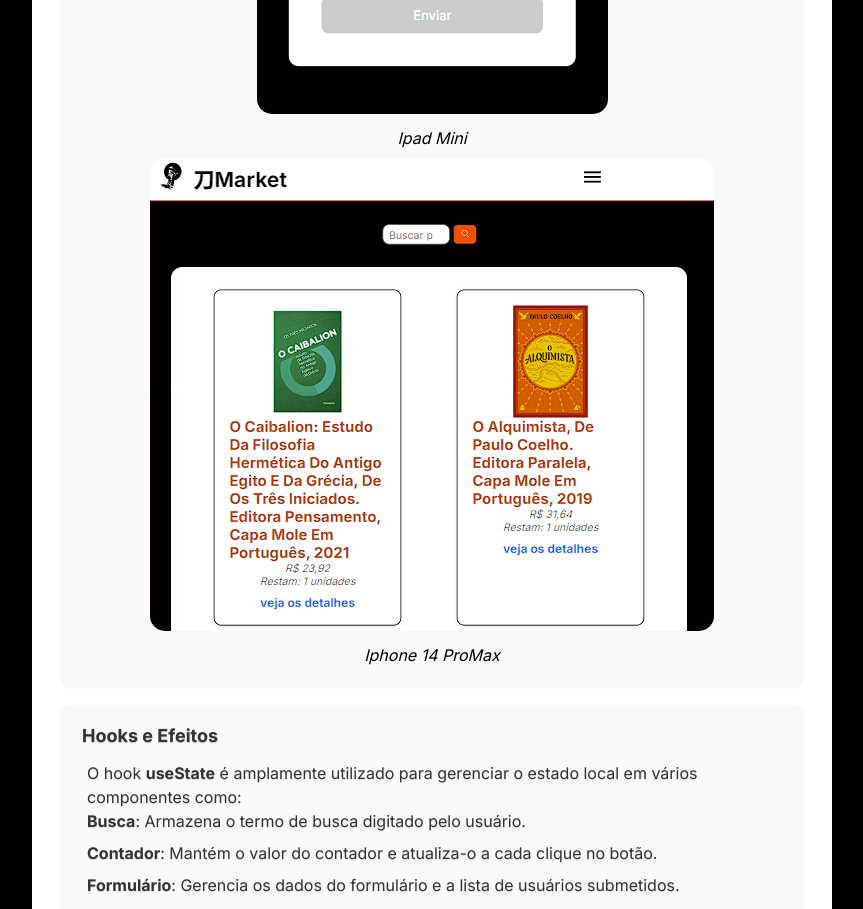
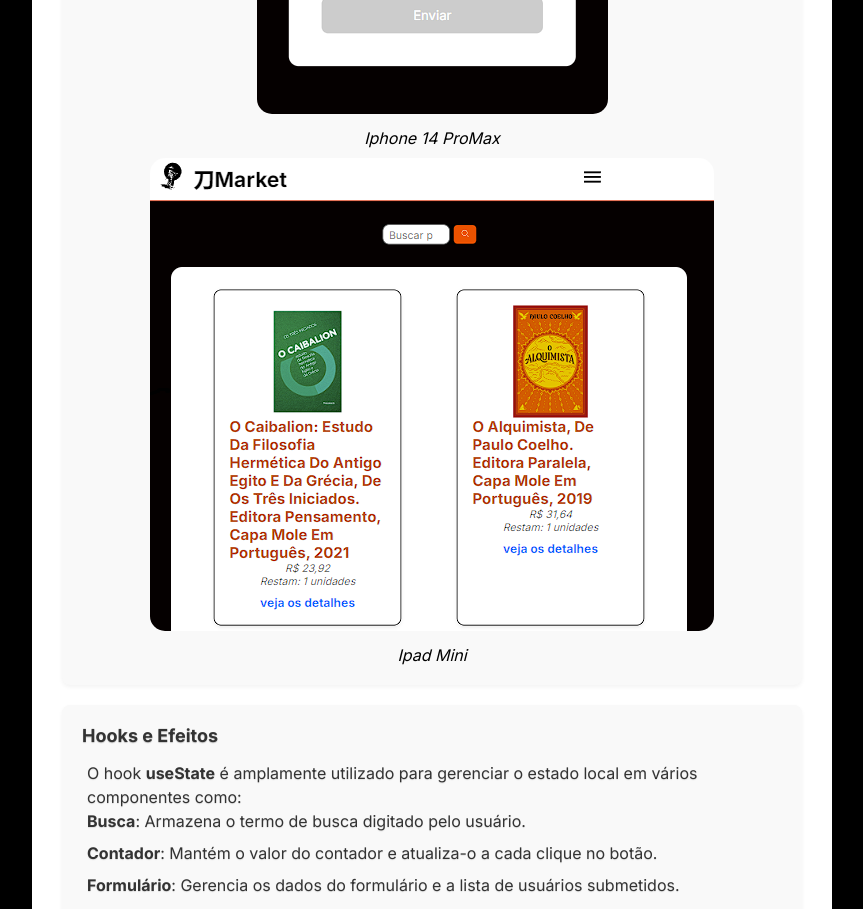
Before and after one commit to geovaneBausen/-Market, a React (Create React App) app: page /sobre in a window 1280 px wide. Shown: the part 3640-4549 px from the top of the page, without its empty margins (208-1071 px from the left). Built offline with nearby package versions, Linux system fonts and the light colour scheme.

Commit message:
Update index.js

```diff
--- a/src/paginas/Sobre/index.js
+++ b/src/paginas/Sobre/index.js
@@ -73,9 +73,10 @@ function Sobre() {
             </p>
             <div className={style.imagemContainer}>
               <img src="./imagens/iphone14ProMax.png" alt="Iphone 14 ProMax" className={style.imagem} />
-              <p className={style.imagemDescricao}>Ipad Mini</p>
+               <p className={style.imagemDescricao}>Iphone 14 ProMax</p>
               <img src="./imagens/ipadMini.png" alt="Ipad Mini" className={style.imagem} />
-              <p className={style.imagemDescricao}>Iphone 14 ProMax</p>
+               <p className={style.imagemDescricao}>Ipad Mini</p>
+
             </div>
           </div>
 
```
